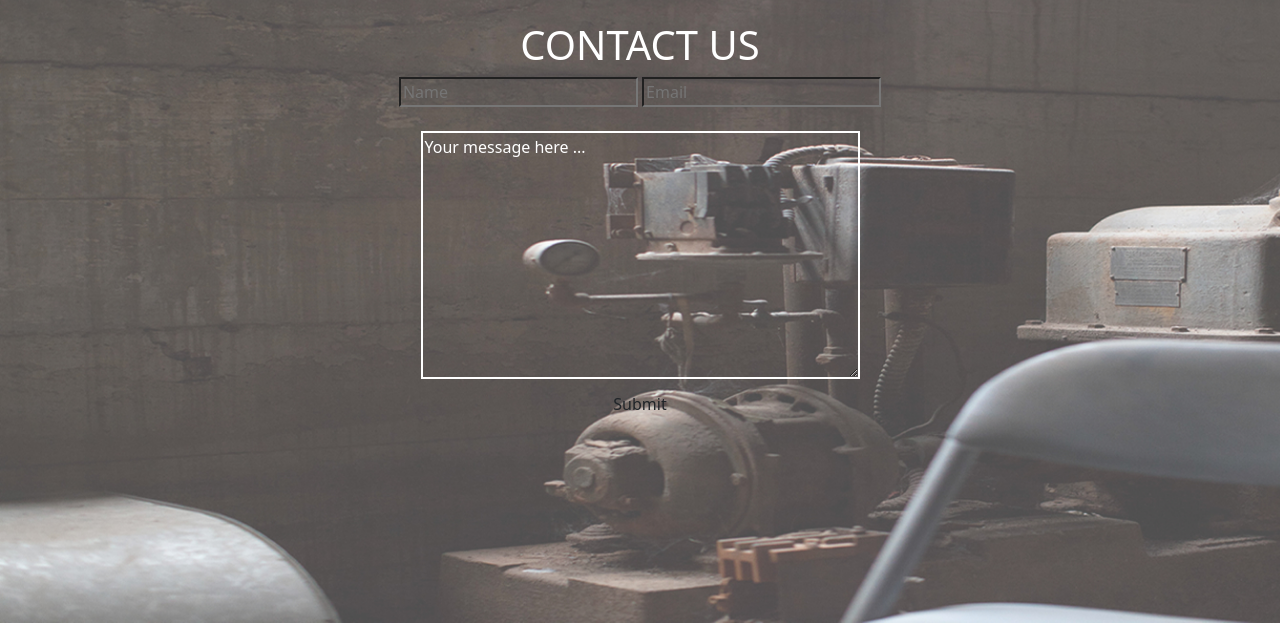
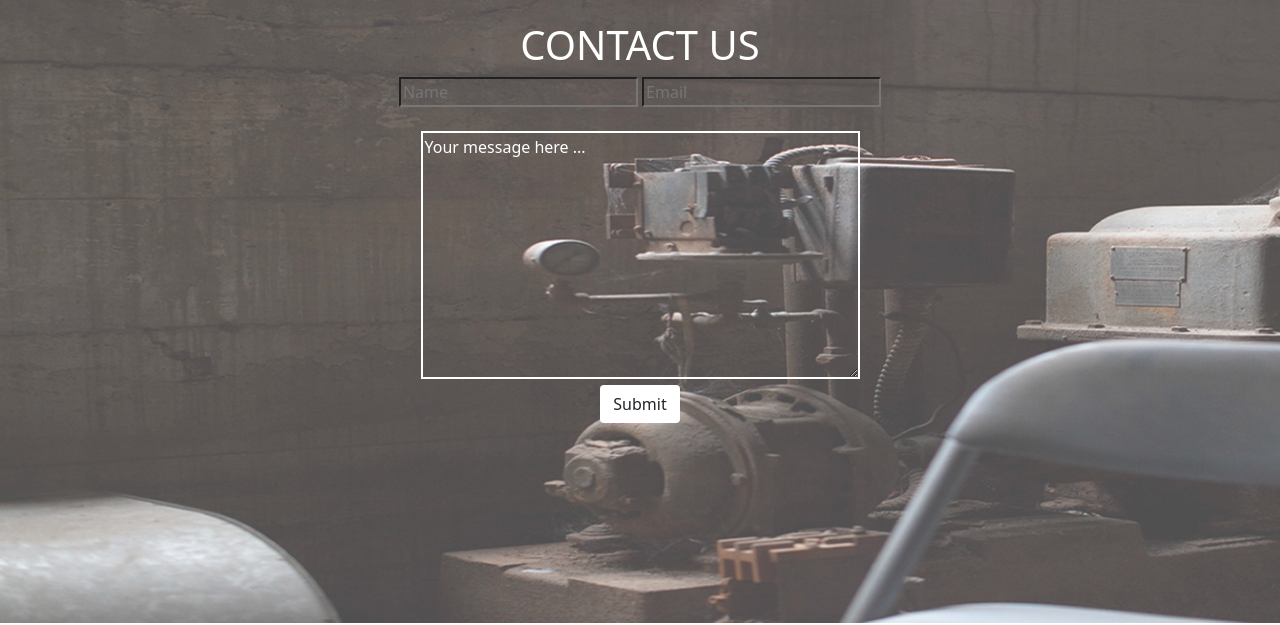
Before and after one commit to Karenkoech/Delani_studio, a plain HTML site: page index.html in a window 1280 px wide. Shown: the part 2549-3174 px from the top of the page. Drawn offline with nearby package versions, Linux system fonts and the light colour scheme.

Commit message:
style container classes

```diff
--- a/style.css
+++ b/style.css
@@ -125,6 +125,9 @@ transition: transform 0.25s;
 .details{
     color: #fff;
 }
+.btn{
+    background-color: #fff;
+}
 .container_icons{
     display: flex;
     align-items: center;
```
